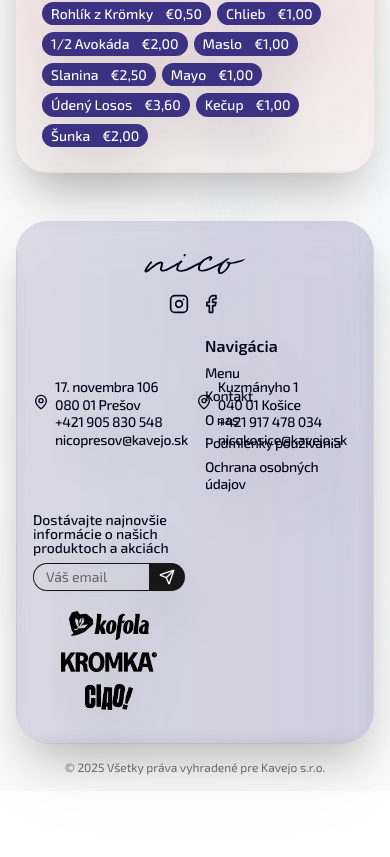
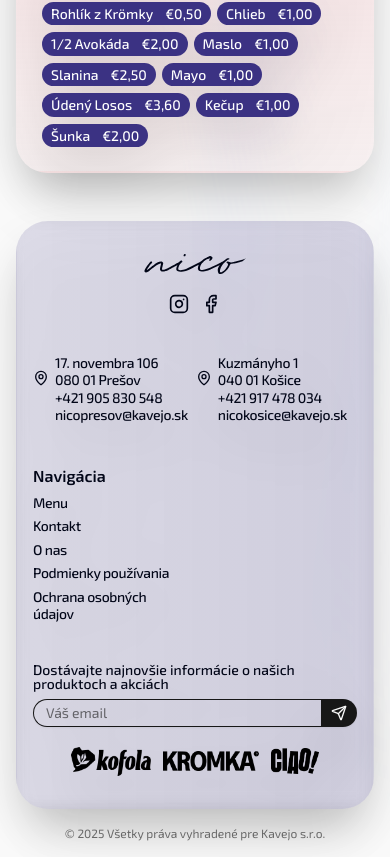
Before and after one commit to RomanDenysov/nico, a Next.js app: page /bistro in a window 390 px wide. Shown: the part 3087-3944 px from the top of the page. Before the commit the page ends 3878 px from the top, so only its background shows below. Built offline with nearby package versions, Linux system fonts and the light colour scheme.

Commit message:
refactor(footer, hero): improve layout structure and spacing for better responsiveness

```diff
--- a/components/footer.tsx
+++ b/components/footer.tsx
@@ -35,7 +35,7 @@ export function Footer() {
           }}
         />
         <FadeContainer>
-          <div className="grid w-full flex-1 grid-cols-2 items-center gap-5 sm:gap-10 md:grid-cols-[repeat(auto-fill,minmax(200px,1fr))] md:gap-12">
+          <div className="grid w-full flex-1 grid-cols-2 items-center gap-10 md:grid-cols-[repeat(auto-fill,minmax(200px,1fr))] md:gap-12">
             <FadeDiv className="col-span-2 flex w-full flex-col items-center gap-5 md:col-span-1 md:items-stretch">
               <Link href="/">
                 <Icons.title className="h-auto w-26 sm:w-30" />
@@ -48,7 +48,7 @@ export function Footer() {
                 ))}
               </div>
             </FadeDiv>
-            <div className="flex flex-row items-start gap-2 md:flex-col">
+            <div className="col-span-2 flex flex-row items-start gap-2 md:col-span-1 md:flex-col">
               {addresses.map((address) => (
                 <FadeDiv
                   className="flex items-start gap-1.5"
@@ -71,7 +71,7 @@ export function Footer() {
                 </Link>
               ))}
             </FadeDiv>
-            <div className="flex flex-col items-stretch justify-between gap-5 self-stretch">
+            <div className="col-span-2 flex flex-col items-stretch justify-between gap-5 self-stretch md:col-span-1">
               <FadeDiv className="size-fit">
                 <FooterNewsletterForm />
               </FadeDiv>
--- a/components/hero.tsx
+++ b/components/hero.tsx
@@ -22,12 +22,14 @@ export function Hero() {
           width={1800}
         />
       </div>
-      <div className="mt-auto flex w-full shrink-0 items-start justify-between gap-8">
-        {addresses.map((address) => (
-          <FadeDiv className="shrink-0" key={address.city + address.street}>
-            <AddressFields address={address} />
-          </FadeDiv>
-        ))}
+      <div className="mt-auto flex w-full shrink-0 flex-col-reverse items-start justify-between gap-8 md:flex-row md:items-start">
+        <div className="flex flex-wrap items-center justify-center gap-4">
+          {addresses.map((address) => (
+            <FadeDiv className="shrink-0" key={address.city + address.street}>
+              <AddressFields address={address} />
+            </FadeDiv>
+          ))}
+        </div>
         <FadeDiv className="flex flex-1 items-start justify-end">
           <WorkingHoursCard />
         </FadeDiv>
```
